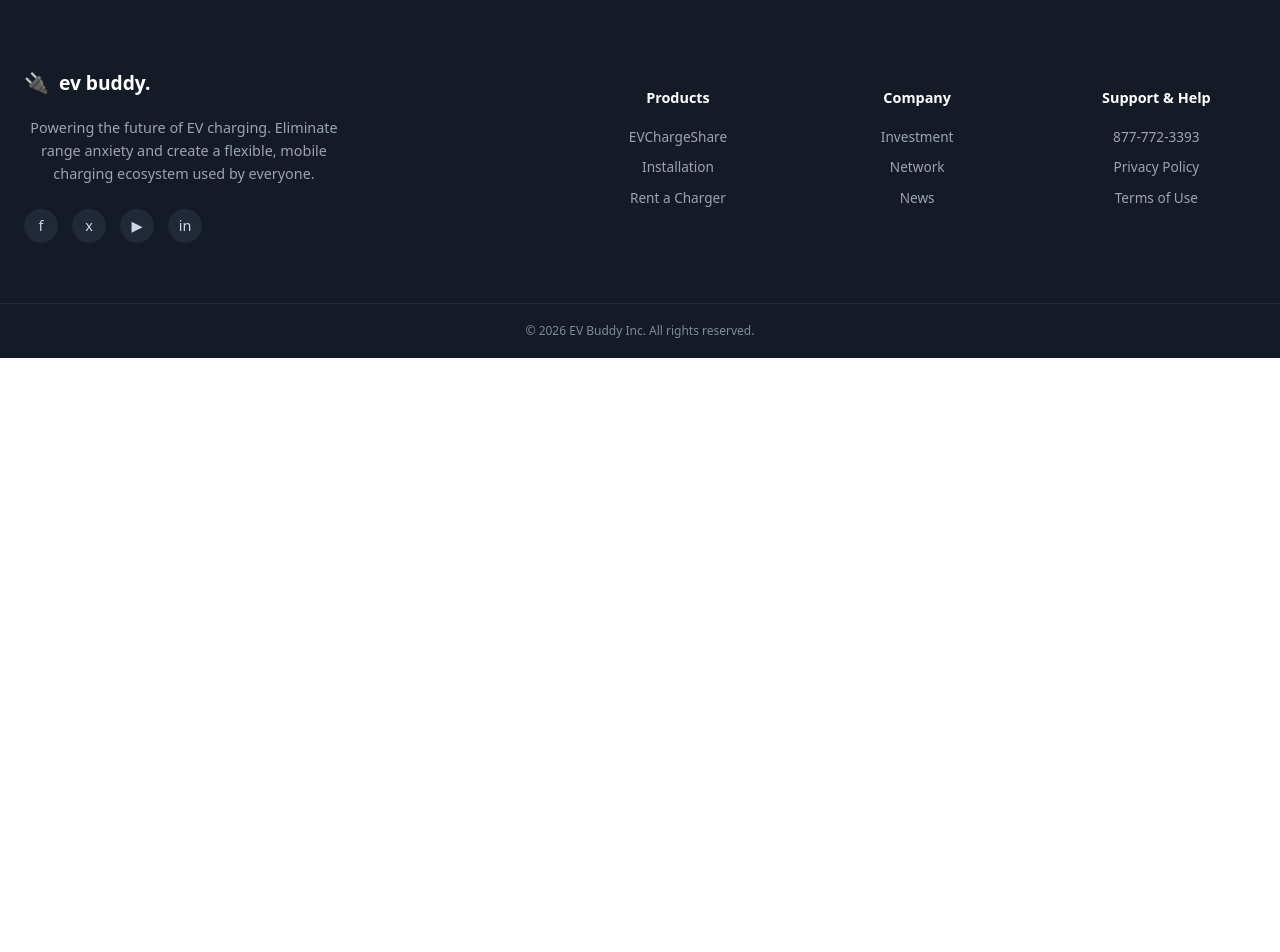
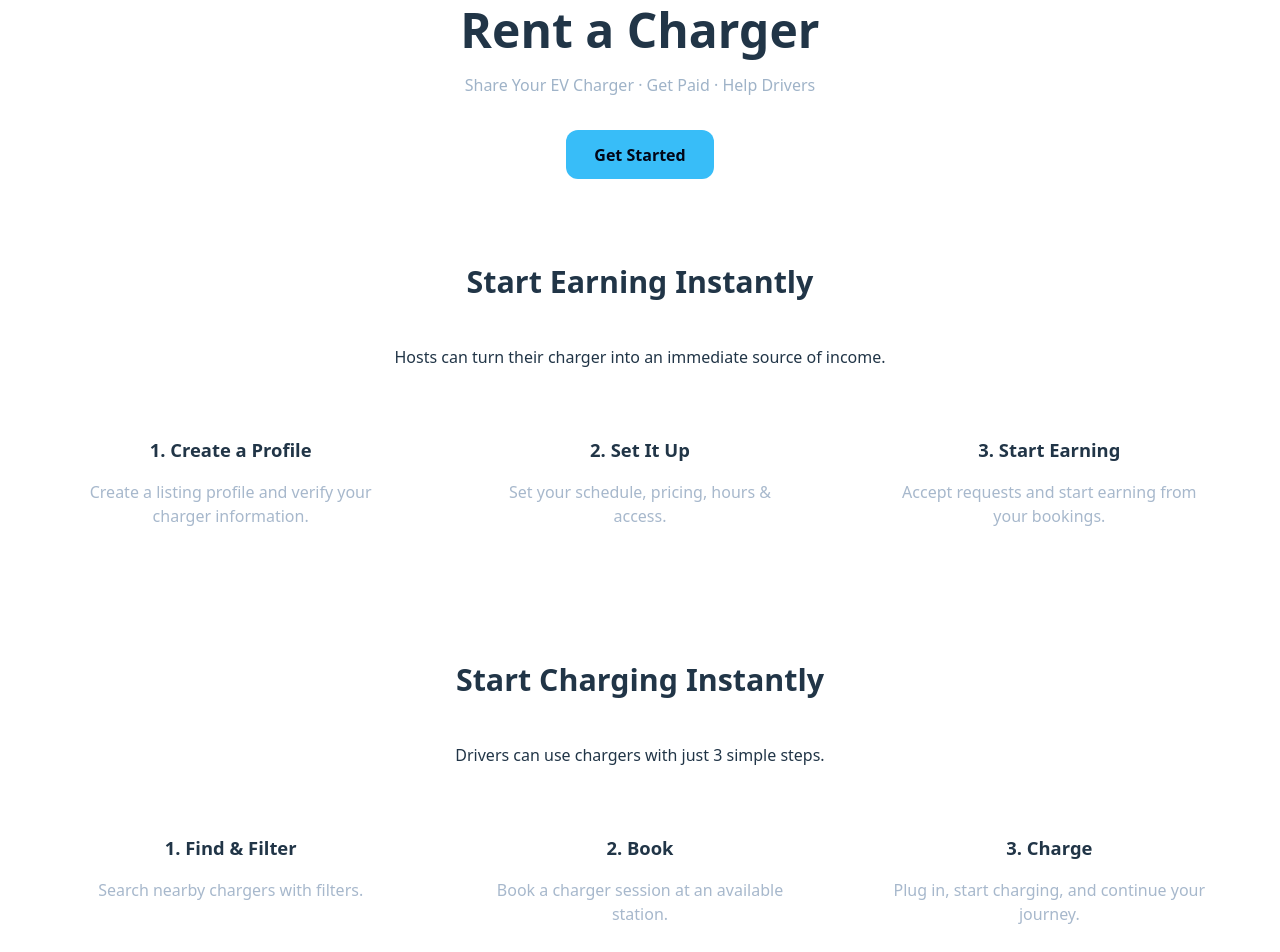
Before and after one commit to Yuna4cd/evbuddy-homepage-jz, a React (Vite) app: page /evbuddy-homepage-jz/rentals in a window 1280 px wide. Shown: the part 100-1052 px from the top of the page. Before the commit the page ends 800 px from the top, so only its background shows below. Built offline with nearby package versions, Linux system fonts and the light colour scheme.

Commit message:
updated rent page

```diff
--- /dev/null
+++ b/src/components/RentPageComponenets/RentHeader.jsx
@@ -0,0 +1,14 @@
+export default function RentHeader() {
+  return (
+    <section className="rent-hero">
+      <h1>Rent a Charger</h1>
+      <p className="rent-tagline">
+        Share Your EV Charger · Get Paid · Help Drivers
+      </p>
+
+      <button className="primary-btn">
+        Get Started
+      </button>
+    </section>
+  );
+}
--- /dev/null
+++ b/src/components/RentPageComponenets/RentSections.jsx
@@ -0,0 +1,72 @@
+
+export default function RentSections() {
+    return (
+        <div>
+            {/* Host Section */}
+            <section className="rent-section">
+                <h2>Start Earning Instantly</h2>
+                <p className="section-subtitle">
+                Hosts can turn their charger into an immediate source of income.
+                </p>
+
+                <div className="rent-steps">
+                <div className="rent-card">
+                    <h3>1. Create a Profile</h3>
+                    <p>Create a listing profile and verify your charger information.</p>
+                </div>
+                <div className="rent-card">
+                    <h3>2. Set It Up</h3>
+                    <p>Set your schedule, pricing, hours & access.</p>
+                </div>
+                <div className="rent-card">
+                    <h3>3. Start Earning</h3>
+                    <p>Accept requests and start earning from your bookings.</p>
+                </div>
+                </div>
+            </section>
+
+            {/* Driver Section */}
+            <section className="rent-section">
+                <h2>Start Charging Instantly</h2>
+                <p className="section-subtitle">
+                Drivers can use chargers with just 3 simple steps.
+                </p>
+
+                <div className="rent-steps">
+                <div className="rent-card">
+                    <h3>1. Find & Filter</h3>
+                    <p>Search nearby chargers with filters.</p>
+                </div>
+                <div className="rent-card">
+                    <h3>2. Book</h3>
+                    <p>Book a charger session at an available station.</p>
+                </div>
+                <div className="rent-card">
+                    <h3>3. Charge</h3>
+                    <p>Plug in, start charging, and continue your journey.</p>
+                </div>
+                </div>
+            </section>
+
+            {/* Why Choose Us */}
+            <section className="rent-section">
+                <h2>Why choose us?</h2>
+
+                <div className="rent-steps">
+                <div className="rent-card">
+                    <h3>Faster</h3>
+                    <p>Drive, charge, and go without long wait times.</p>
+                </div>
+                <div className="rent-card">
+                    <h3>Stable</h3>
+                    <p>Instant bookings with upfront pricing & access.</p>
+                </div>
+                <div className="rent-card">
+                    <h3>Flexible</h3>
+                    <p>Community-powered charging, anytime.</p>
+                </div>
+                </div>
+            </section>
+        </div>
+    )
+}
--- /dev/null
+++ b/src/pages/RentPage.css
@@ -0,0 +1,87 @@
+/* PAGE BACKGROUND */
+.rent-page {
+  min-height: 100vh;
+  background:
+    radial-gradient(
+      circle at top,
+      #0b1a2d 0%,
+      #050b14 55%,
+      #02060c 100%
+    );
+  color: #ffffff;
+  padding: 5rem 1.5rem;
+}
+
+/* HERO */
+.rent-hero {
+  max-width: 900px;
+  margin: 0 auto 5rem;
+  text-align: center;
+}
+
+.rent-hero h1 {
+  font-size: 3rem;
+  font-weight: 700;
+  margin-bottom: 1rem;
+}
+
+.rent-tagline {
+  max-width: 720px;
+  margin: 0 auto 2rem;
+  color: #9fb3c8;
+  line-height: 1.6;
+}
+
+/* PRIMARY BUTTON */
+.primary-btn {
+  background-color: #38bdf8;
+  color: #020617;
+  border: none;
+  padding: 0.85rem 1.75rem;
+  font-size: 1rem;
+  font-weight: 600;
+  border-radius: 12px;
+  cursor: pointer;
+}
+
+.primary-btn:hover {
+  filter: brightness(1.05);
+}
+
+/* SECTIONS */
+.rent-section {
+  max-width: 1200px;
+  margin: 0 auto 5rem;
+}
+
+.rent-section h2 {
+  text-align: center;
+  margin-bottom: 2.5rem;
+  font-size: 1.9rem;
+}
+
+/* CARD GRID */
+.rent-steps {
+  display: grid;
+  grid-template-columns: repeat(auto-fit, minmax(260px, 1fr));
+  gap: 1.75rem;
+}
+
+/* GLASS CARD */
+.rent-card {
+  background: rgba(255, 255, 255, 0.05);
+  border: 1px solid rgba(255, 255, 255, 0.08);
+  border-radius: 18px;
+  padding: 2rem;
+  backdrop-filter: blur(10px);
+}
+
+.rent-card h3 {
+  margin-bottom: 0.75rem;
+  font-size: 1.15rem;
+}
+
+.rent-card p {
+  color: #a7b8cc;
+  line-height: 1.5;
+}
--- a/src/pages/RentPage.jsx
+++ b/src/pages/RentPage.jsx
@@ -1,8 +1,13 @@
+import "./RentPage.css"
+
+import RentHeader from "../components/RentPageComponenets/RentHeader"
+import RentSections from "../components/RentPageComponenets/RentSections";
 
 export default function RentPage() {
   return (
     <div className='home'>
-      This is Rent page.
+      <RentHeader />
+      <RentSections />
     </div>
   );
 }
```
Also changed, not shown: src/assets/charger.png (added), src/components/RentPageComponenets/RentHeader.css (added).
